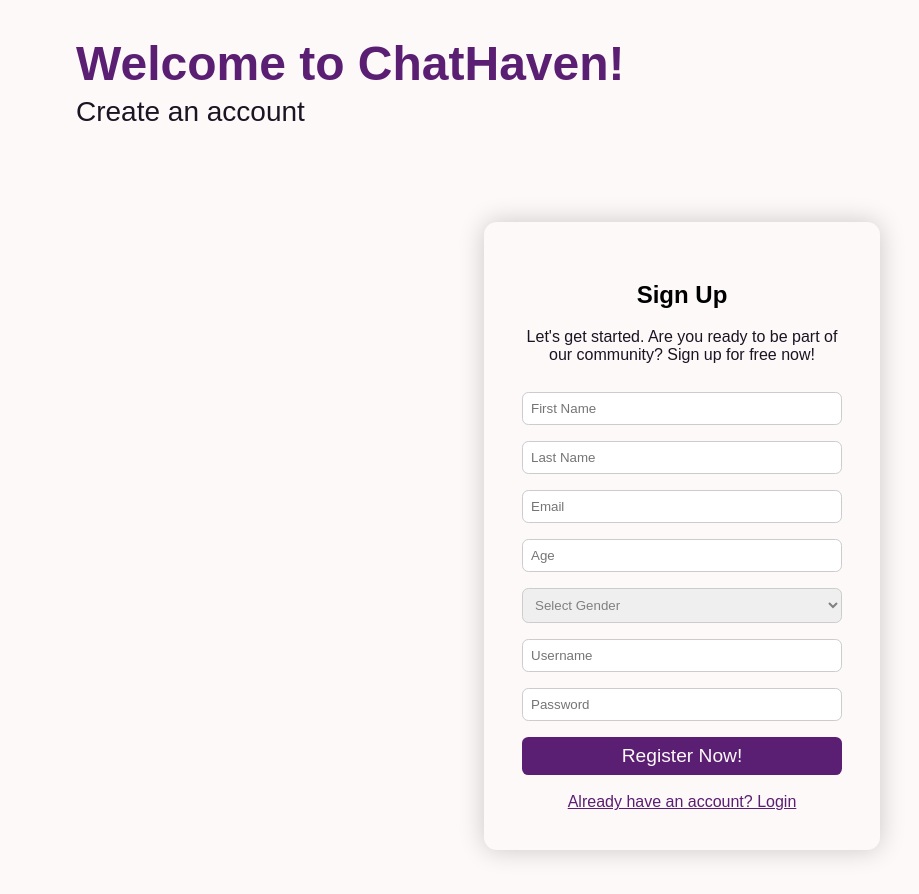
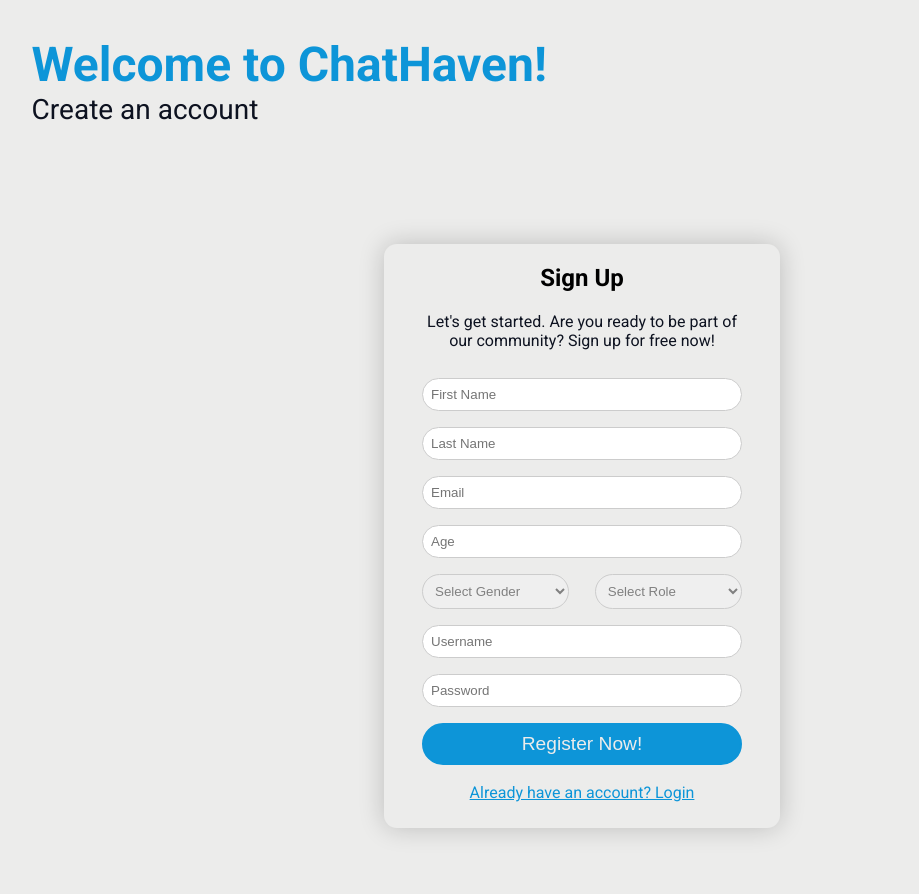
Before and after one commit to First-Time-Coders/FirstTimeCoders-SOEN341_Project_W25, a Django app: page /api/register/ in a window 1280 px wide. Shown: the whole page, without its empty margins (58-977 px from the left). After the commit the page ends 836 px from the top, so only its background shows below. Run offline with Django 4.2, Linux system fonts and the light colour scheme; some libraries are stand-ins or nearby versions.

Commit message:
home page and register page frontend goated

```diff
--- a/api/static/css/register.css
+++ b/api/static/css/register.css
@@ -3,11 +3,11 @@ body {
     justify-content: center;
     align-items: center;
     height: 100vh;
-    background: #FDF9F9;
+    background: #ECECEB;
     margin: 0;
     flex-direction: column;
     padding: 5vh 0;
-    font-family: 'Work Sans', sans-serif;
+    font-family: 'Roboto', sans-serif;
     min-height: 100vh;
 
 }
@@ -17,7 +17,7 @@ body {
     top: 5vh;
     left: 5vw;
     flex-direction: column;
-    margin-left: 70px;
+    margin-left: 2vw;
     transform: translateY(-0.5vh);
     transition: transform 0.3s ease-in-out;
 }
@@ -29,14 +29,14 @@ body {
 .header h1 {
     margin: 0;
     font-size: 48px;
-    color: #5A1E72;
+    color: #0d95d8;
     font-weight: bolder;
 }
 
 .header p {
-    margin: 5px 0;
+    margin: 0px 0;
     font-size: 28px;
-    color: #1A1423;
+    color: #0d1220;
 }
 
 .container {
@@ -50,9 +50,20 @@ body {
 
 }
 
+.selects{
+    display: flex;
+    flex-direction: row;
+    justify-content: center;
+    align-items: center;
+    width: 100%;
+    gap: 2vw;
+}
+
 .register-box {
-    background: #FDF9F9;
-    padding: 3vw;
+    background: #ECECEB;
+    padding-left: 3vw;
+    padding-right: 3vw;
+    padding-bottom: 2vw;
     width: 25vw;
     height: auto;
     position: relative;
@@ -62,7 +73,6 @@ body {
     flex-direction: column;
     text-align: center;
     margin-top: 25vh;
-    margin-left: 25vh;
     transform: translateY(-0.5vh);
     transition: transform 0.3s ease-in-out;
 }
@@ -70,12 +80,12 @@ body {
 .register-box h1 {
     margin: 0 0 10px 0;
     font-size: 28px;
-    color: #1A1423;}
+    color: #0d1220;}
 
 .register-box p {
     margin: 0 0 20px 0;
     font-size: 16px;
-    color: #1A1423;}
+    color: #0d1220;}
 
 .register-box a {
     padding-top: 10px;
@@ -95,7 +105,7 @@ form {
 input, select, button {
     margin: 1vh 0;
     padding: 1vh;
-    border-radius: 0.5vw;
+    border-radius: 10vw;
     border: 1px solid #ccc;
     width: 100%;
     box-sizing: border-box;
@@ -106,26 +116,30 @@ select {
 }
 
 button {
-    background: #5A1E72;
-    color: #FDF9F9;
-    border: none;
+    background: #0d95d8;
+    color: #ECECEB;
+    border-radius: 10vw;
     cursor: pointer;
     font-size: 1.5vw;
     align-items: center;
+    transition-duration: 0.4s;
+    border: 2px solid #0d95d8;
 }
 
 button:hover {
-    background: #301D40;
+    background-color: #ECECEB;
+    border-color: #0d95d8; /*#1b8655*/
+    color: #0d95d8;
 }
 
 a {
-    color: #5A1E72;
+    color: #0d95d8;
 }
 
 a:visited {
-    color: #5A1E72; /* Same as default link color */
+    color: #0d95d8; /* Same as default link color */
 }
 
 a:hover {
-    color: #301D40; /* Optional: Change color on hover */
+    color: #0d1220; /* Optional: Change color on hover */
 }
--- a/api/templates/api/home.html
+++ b/api/templates/api/home.html
@@ -5,6 +5,9 @@
     <meta charset="UTF-8">
     <meta name="viewport" content="width=device-width, initial-scale=1">
     <title>Your place for meaningful connections</title>
+    <link rel="preconnect" href="https://fonts.googleapis.com">
+    <link rel="preconnect" href="https://fonts.gstatic.com" crossorigin>
+    <link href="https://fonts.googleapis.com/css2?family=Roboto:ital,wght@0,100..900;1,100..900&display=swap" rel="stylesheet">
     <link rel="stylesheet" href="{% static 'css/home.css' %}">
     <script src="https://onpkg.com/htmx.org@1.9.5"></script>
 </head>
--- a/api/templates/api/register.html
+++ b/api/templates/api/register.html
@@ -2,9 +2,12 @@
 <!DOCTYPE html>
 <html lang="en">
 <head>
+    <title>Create an account</title>
     <meta charset="UTF-8">
     <meta name="viewport" content="width=device-width, initial-scale=1">
-    <title>Create an account</title>
+    <link rel="preconnect" href="https://fonts.googleapis.com">
+    <link rel="preconnect" href="https://fonts.gstatic.com" crossorigin>
+    <link href="https://fonts.googleapis.com/css2?family=Roboto:ital,wght@0,100..900;1,100..900&display=swap" rel="stylesheet">
     <link rel="stylesheet" href="{% static 'css/register.css' %}">
     <script src="https://onpkg.com/htmx.org@1.9.5"></script>
 </head>
@@ -32,10 +35,10 @@
         <form id="register-form" method="POST">
             {% csrf_token %}
             <!--<label>First Name:</label> (i personally prefer placeholder-->
-            <input type="text" placeholder="First Name" id="first-name" name="first-name" required>
+            <input type="text" placeholder="First Name" id="first_name" name="first_name" required>
 
             <!--<label>Last Name:</label> (i personally prefer placeholder-->
-            <input type="text" placeholder="Last Name" id="last-name" name="last-name" required>
+            <input type="text" placeholder="Last Name" id="last_name" name="last_name" required>
 
             <!--<label>Email:</label> (i personally prefer placeholder-->
             <input type="email" placeholder="Email" id="emai" name="email" required>
@@ -43,13 +46,19 @@
             <!--<label>Age:</label> (i personally prefer placeholder-->
             <input type="number" placeholder="Age" id="age" name="age" required>
 
-            <select id="gender" required>
+            <div class="selects">
+            <select id="gender" name="gender" required>
                 <option value="">Select Gender</option>
                 <option value="male">Male</option>
                 <option value="female">Female</option>
                 <option value="Other">Other</option>
             </select>
-
+            <select id="role" name="role" required>
+                <option value="">Select Role</option>
+                <option value="admin">Admin</option>
+                <option value="member">Member</option>
+            </select>
+            </div>
             <!--<label>Username:</label> (i personally prefer placeholder-->
             <input type="text" placeholder="Username" id="username" name="username" required>
 
--- a/api/views.py
+++ b/api/views.py
@@ -25,6 +25,7 @@ def register_view(request):
         first_name = request.POST.get('first_name')
         last_name = request.POST.get('last_name')
         gender = request.POST.get('gender')
+        role = request.POST.get('role')
 
         if not email or not password:
             return JsonResponse({"error": "Missing email or password"}, status=400)
@@ -44,7 +45,8 @@ def register_view(request):
               "first name": first_name,
               "last name": last_name,
               "password": hashed,
-              "gender": gender}).execute())
+              "gender": gender,
+              "role": role}).execute())
 
         if "error" in db_response and db_response["error"]:
             return JsonResponse({"error": db_response["error"]["message"]}, status=400)
```
Also changed, not shown: api/static/css/home.css (+1 -13 lines).
